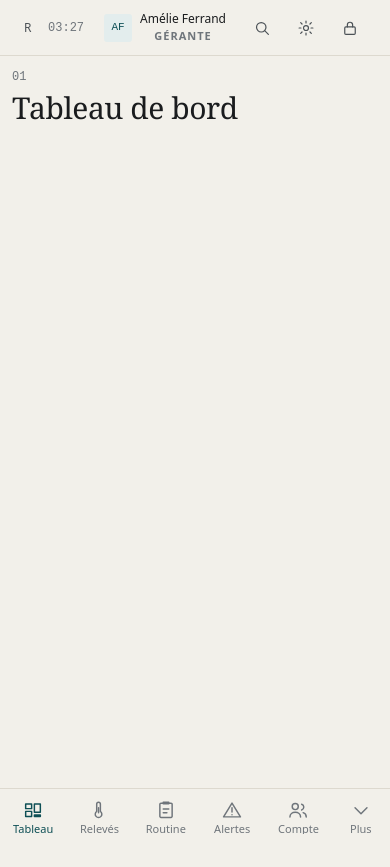
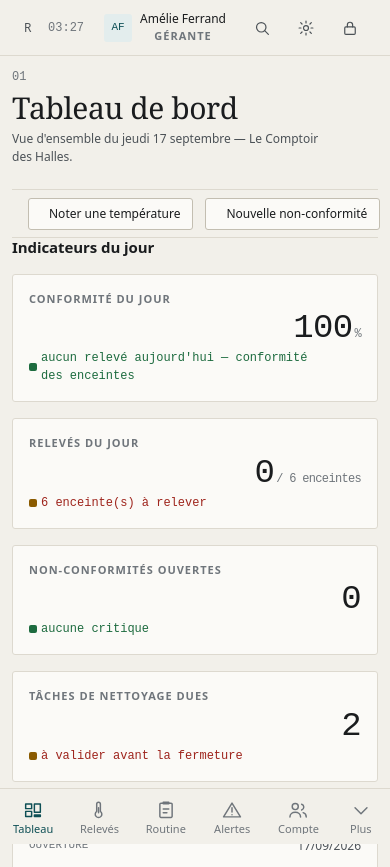
Before and after one commit to FPH-DEV89/traqhaccp, a website: page index.html in a window 390 px wide. Shown: the top 867 px of the page. Before the commit the page ends 844 px from the top, so only its background shows below. Drawn offline with nearby package versions, Linux system fonts and the light colour scheme.

Commit message:
fix(v4): contenu des vues invisible sous 900px de large
Deux blocs @media (max-width: 900px) se contredisaient: le second imposait
`.app { grid-template-rows: var(--topbar) 1fr }` alors que .topbar est un
enfant de .workspace, pas de .app. Avec .rail en display:none, .workspace
etait le seul item de grille et se placait dans la rangee --topbar (56px):

  .workspace = 56px, .main = 68px (scrollHeight 2916px)

Le contenu etait bien dans le DOM (texte, select, valeurs) mais integralement
clippe par le conteneur de 68px: seul l'en-tete de page restait peint, d'ou
le symptome "rien ne s'affiche hormis les titres" sur mobile et fenetre
etroite. Invisible dans les checks DOM (longueur de #view OK) car
getBoundingClientRect ignore le clipping des ancetres.

Correctif: une seule rangee 1fr, hauteur libre (min-height 100dvh) et scroll
au niveau du document; .workspace explicitement en hauteur auto.
Verifie a 1440/1024/900/820/768/414/390 px (hit-test elementFromPoint:
10/10 sections atteignables, bas de page joignable). npm test: OK.

```diff
--- a/css/layout.css
+++ b/css/layout.css
@@ -383,9 +383,10 @@
 }
 
 @media (max-width: 900px) {
-  .app { grid-template-columns: 1fr; grid-template-rows: var(--topbar) 1fr; overflow-y: auto; }
+  .app { grid-template-columns: 1fr; grid-template-rows: 1fr; height: auto; min-height: 100dvh; overflow: visible; }
   .rail { display: none; }
   .topbar { position: sticky; top: 0; }
+  .workspace { height: auto; min-height: 100dvh; overflow: visible; }
   .main { padding: var(--s-5); padding-bottom: calc(var(--s-11) + env(safe-area-inset-bottom, 0px)); overflow-y: visible; }
   .tabbar { display: flex; }
   .hide-mobile { display: none; }
```
